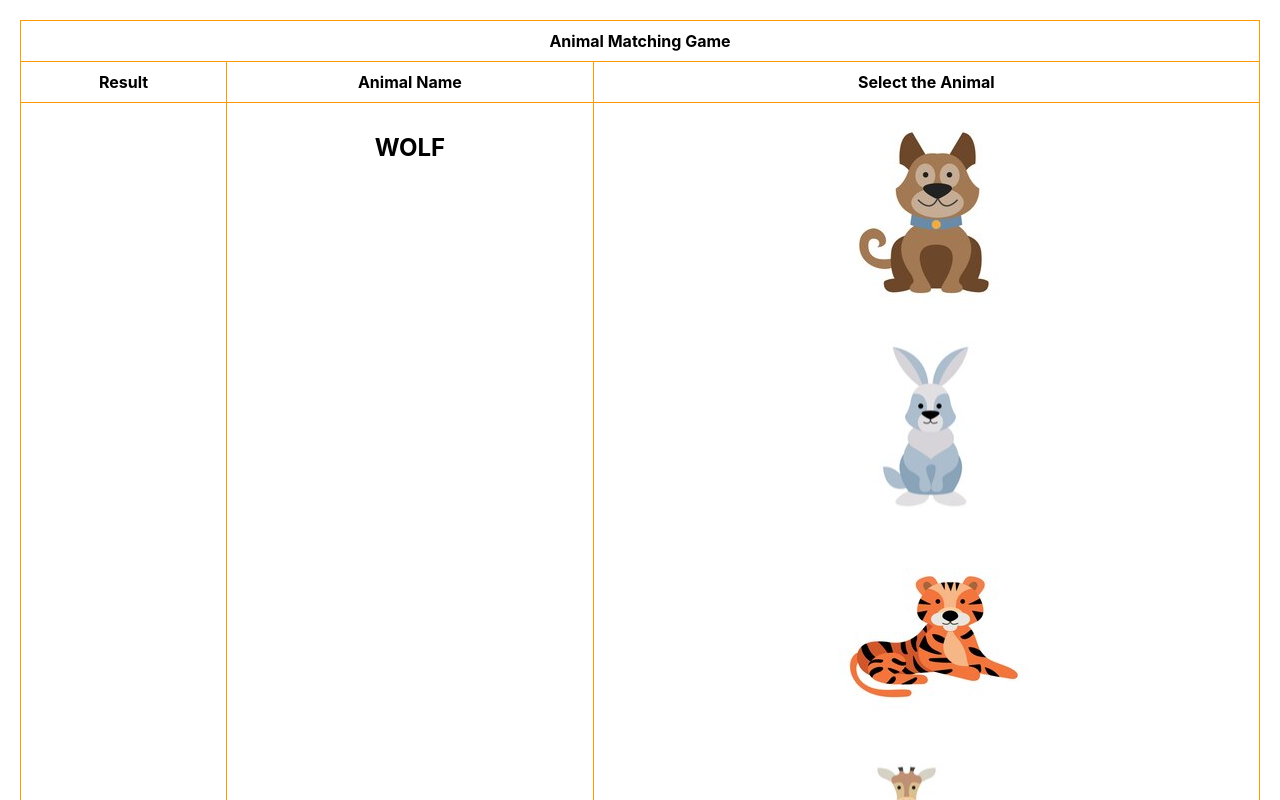
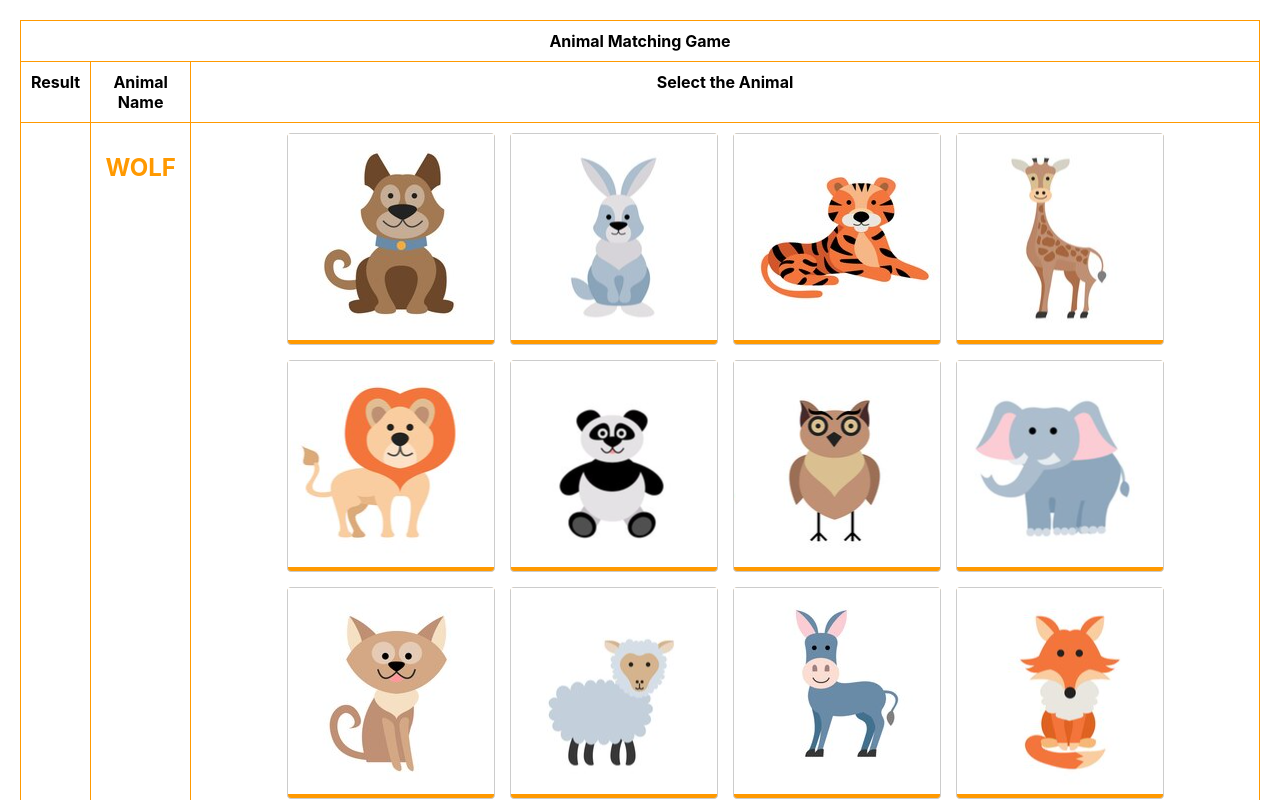
Before and after one commit to IT3133-Project/Assignment-04, a React (Create React App) app in the folder assignment04/: page / in a window 1280 px wide. Shown: the top 800 px of the page. Built offline with nearby package versions, Linux system fonts and the light colour scheme.

Commit message:
style: Refactor CSS for improved layout and add hover effects in AnimalTable

```diff
--- a/assignment04/src/assets/css/compo.css
+++ b/assignment04/src/assets/css/compo.css
@@ -1,9 +1,9 @@
-.gameContainer{
+.gameContainer {
   text-align: center;
   margin: 20px;
 }
 
-.game-table{
+.game-table {
   margin: 0 auto;
   border-collapse: collapse;
   width: 100%;
@@ -11,9 +11,44 @@
 }
 
 .game-table th,
-.game-table td{
+.game-table td {
   border: 1px solid #ff9900;
   padding: 10px;
   text-align: center;
   vertical-align: top;
 }
+
+
+
+.result-col,
+.animalname-col {
+  text-align: center;
+  color: #ff9900;
+}
+
+.animalgrid {
+  display: flex;
+  flex-wrap: wrap;
+  justify-content: center;
+  gap: 15px;
+}
+
+.animalgrid-item{
+    width: max-content;
+    height: max-content;
+    border: 1px solid #ccc;
+    border-radius: 4px;
+    cursor: pointer;
+    transition: transform 0.2s;
+    background-color: #ff9900;
+}
+
+.animalgrid-item:hover {
+    transform: scale(1.1);
+  }
+
+  .animal-image {
+    width: 100%;
+    height: 100%;
+    object-fit: cover;
+  }
```
Lines whose indentation alone changed are shown as unchanged.
